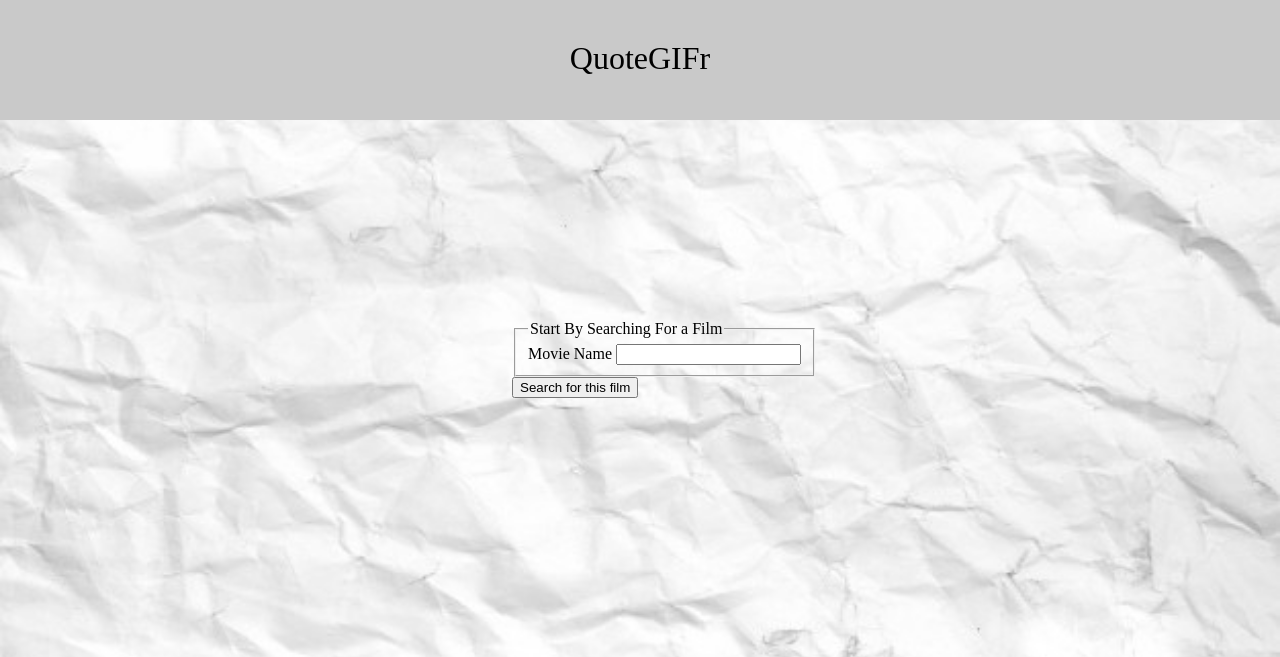
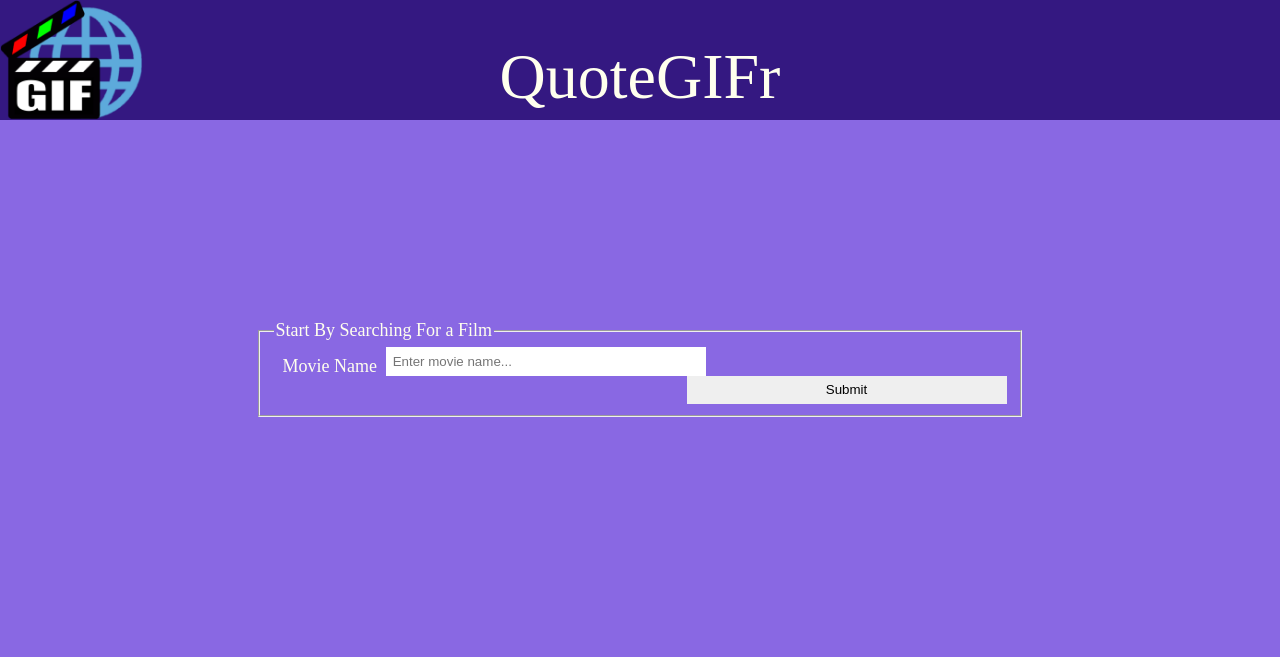
Before and after one commit to Acera-chan/QuoteGIFr, a Flask app: page / in a window 1280 px wide. Shown: the top 657 px of the page. Run offline with Flask 2, Linux system fonts and the light colour scheme.

Commit message:
Did some CSS tinkering and added icons to page.

```diff
--- a/codebase/forms.py
+++ b/codebase/forms.py
@@ -6,22 +6,26 @@ from flask_wtf import FlaskForm
 from wtforms import StringField, SubmitField, HiddenField
 from wtforms.validators import DataRequired
 
+
 # class for a form for searching for a movie
 class MovieForm(FlaskForm):
-    movieName = StringField('Movie Name', validators = [DataRequired()])
-    submit = SubmitField('Search for this film')
+    movieName = StringField('Movie Name', validators=[DataRequired()], render_kw={"placeholder": "Enter movie name..."})
+    submit = SubmitField('Submit')
+
 
 # class for a form for searching for a quote
 class QuoteForm(FlaskForm):
     movieName = HiddenField()
-    quote = StringField('Film Quote', validators = [DataRequired()])
-    submit = SubmitField('Search for this quote')
+    quote = StringField('Film Quote', validators=[DataRequired()], render_kw={"placeholder": "Enter quote text..."})
+    submit = SubmitField('Submit')
+
 
 # class for a form for selecting an individual movie
 class SelectMovieForm(FlaskForm):
     movieName = HiddenField()
     submit = SubmitField('Select')
 
+
 # class for a form for selecting an individual quote
 class SelectQuoteForm(FlaskForm):
     movieName = HiddenField()
--- a/codebase/static/style.css
+++ b/codebase/static/style.css
@@ -7,13 +7,20 @@ header {
     position: fixed;
     top: 0px;
     left: 0px;
-    background-color: #C9C9C9;
-    font-family: "Corbel Light";
+    background-color: #341881;
+    font-family: "Varela Round";
+    color: #ffffee;
     padding-top: 5vh;
     width: 100vw;
     height: 10vh;
     text-align: center;
-    font-size: xx-large;
+    vertical-align: 10%;
+    font-size: 8vh;
+
+    background-image: url("QGIFr.png");
+    background-size: contain;
+    background-position: center left;
+    background-repeat: no-repeat;
 }
 
 img {
@@ -26,12 +33,13 @@ img {
 }
 body {
     position: fixed;
-
-
-    background-image: url("CSS Background2.jpg");
+    font-family: "Corbel";
+    font-size: large;
+    color: #ffffee;
+    /*background-image: url("CSS Background2.jpg"); */
+    background-color: #8968e3;
     background-repeat: no-repeat;
     background-size: cover;
-
 }
 footer{
     position: fixed;
@@ -45,10 +53,27 @@ table{
     top: 40vh;
     left: 40%;
 }
+.lbl_movieName{
+    float:inline-start;
+    padding: .5em;
+}
+.tb_movieName{
+    border: none;
+    padding: .5em;
+    width: 25vw;
+}
+.btn_movieName{
+    float:inline-end;
+    border: none;
+    padding: .5em;
+    cursor: pointer;
+    width: 25vw;
+}
 #filmSearchForm{
     position: fixed;
     top: 40vh;
-    left: 40%;
+    left: 20vw;
+    right: 20vw;
 }
 #filmSelectForms{
     position: fixed;
--- a/codebase/templates/index.html
+++ b/codebase/templates/index.html
@@ -17,10 +17,10 @@
         {% else %}
             <legend>Start By Searching For a Film</legend>
         {% endif %}
-        {{ form.movieName.label() }}
-        {{ form.movieName() }}
+        {{ form.movieName.label(class='lbl_movieName') }}
+        {{ form.movieName(class='tb_movieName') }}
+        {{ form.submit(class='btn_movieName') }}
     </fieldset>
-    {{ form.submit() }}
 </form>
 
 <!-- Check to see if 'filmRequest' was passed in with render_template (aka the user has searched
--- a/codebase/templates/layout.html
+++ b/codebase/templates/layout.html
@@ -13,7 +13,7 @@
         <meta name="viewport" content="width=device-width, initial-scale=1, shrink-to-fit=no">
         <meta http-equiv="X-UA-Compatible" content="ie=edge">
         <link rel='stylesheet' type='text/css' href= {{ url_for('static', filename='style.css') }}>
-
+        <link rel="icon" type="image/x-icon" href= {{url_for('static', filename="favicon.ico")}}/>
         <!-- if title passed in with render_template, modify the title -->
         {% if title %}
             <title>QuoteGIFr-{{ title }} </title>
```
Also changed, not shown: codebase/db_initiation.py (+16 -15 lines), codebase/static/QGIFr.png (added), codebase/static/favicon.ico (added).
